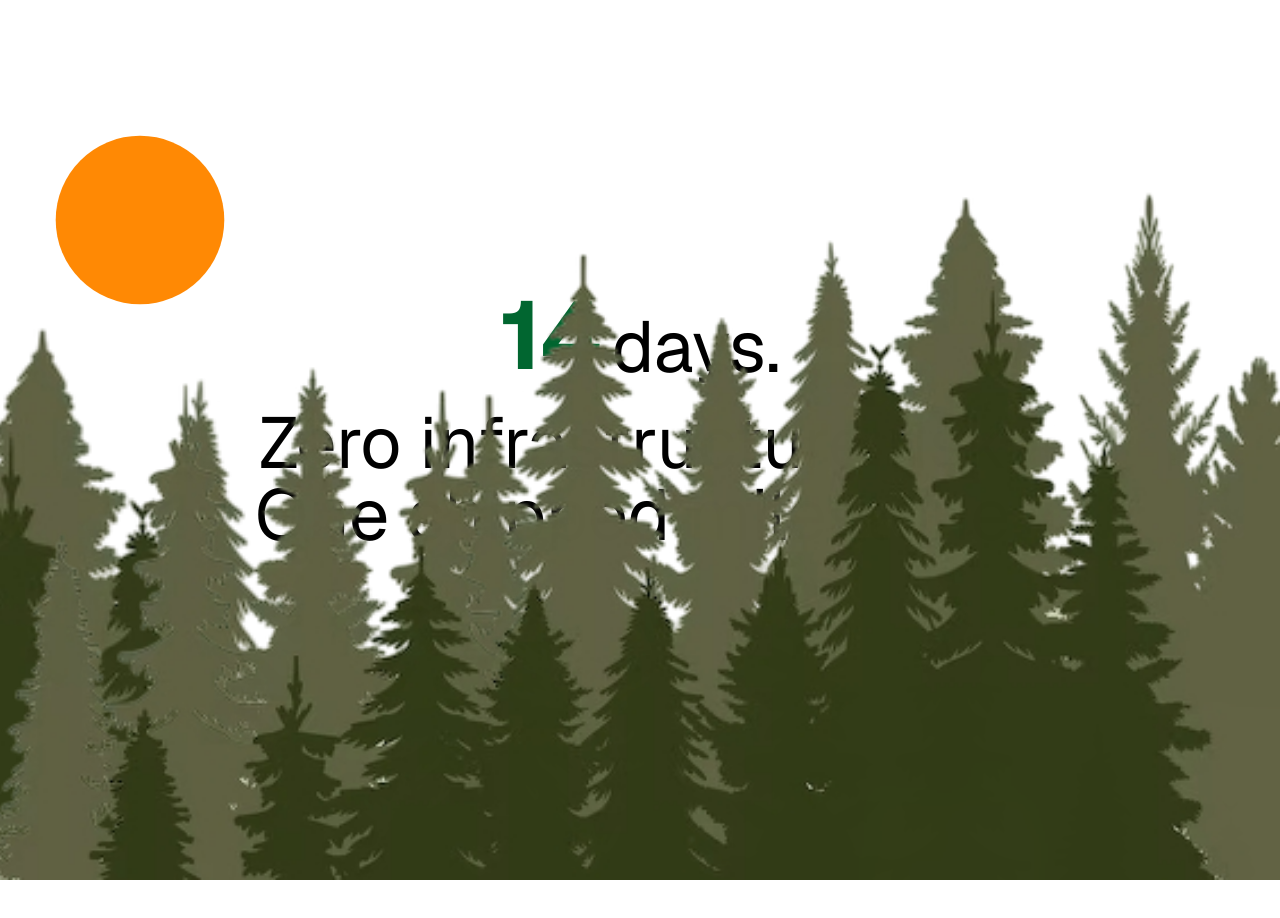
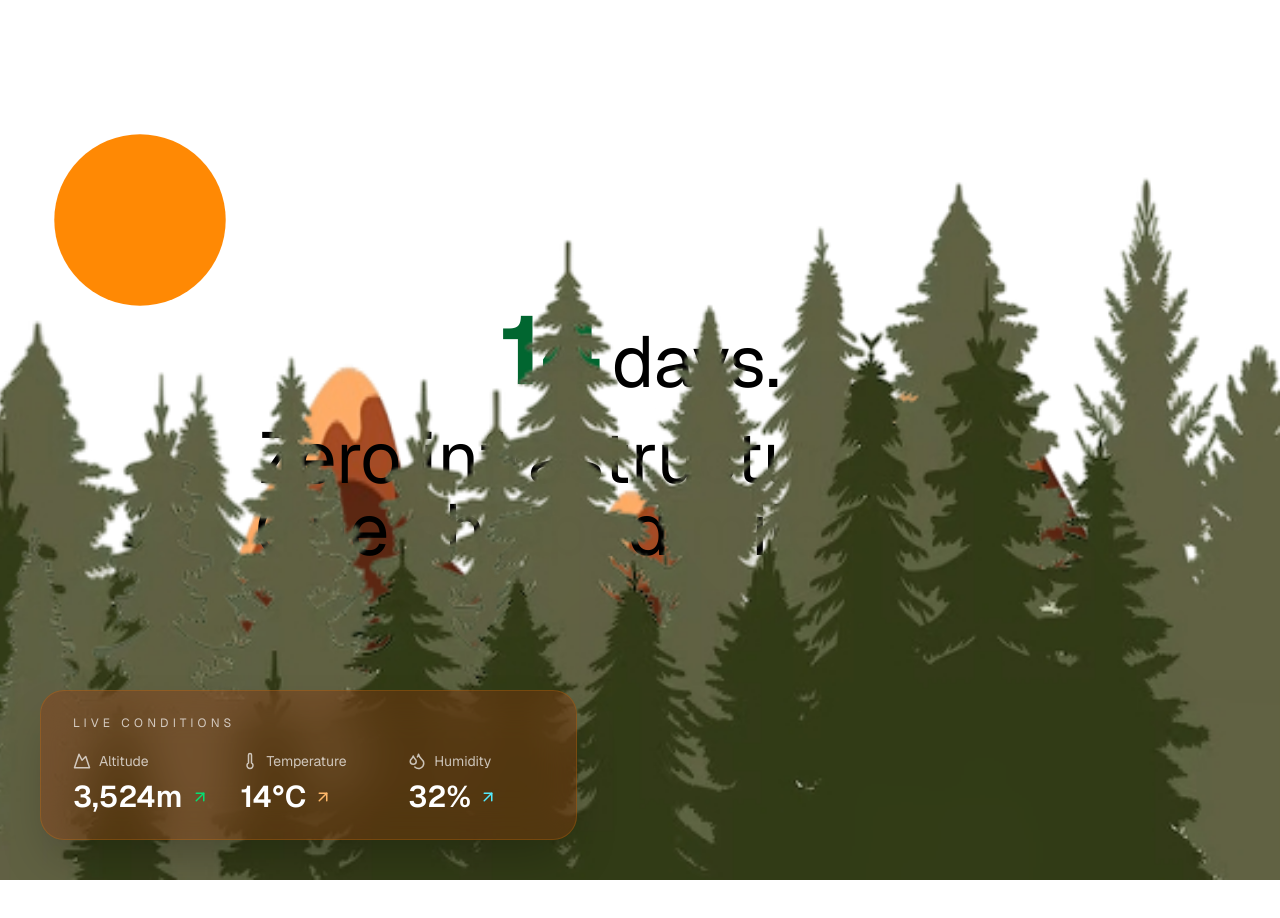
Before and after one commit to zak336/indianpeople, a Next.js app: page / in a window 1280 px wide. Shown: the part 1520-2438 px from the top of the page. Built offline with nearby package versions, Linux system fonts and the light colour scheme.

Commit message:
updating the ui/ux

```diff
--- a/app/page.tsx
+++ b/app/page.tsx
@@ -2,6 +2,7 @@
 
 import ExpeditionReceipt from "@/components/BookingCard";
 import About from "@/components/ScrollAbout";
+import ScrollGallery from "@/components/ScrollGallery";
 import ScrollHorizontal from "@/components/ScrollHorizontal";
 import Programs from "@/components/ScrollPrograms";
 import Hero from "@/components/ScrollZoomHero";
@@ -35,6 +36,7 @@ export default function Home() {
      <About />
      <Programs/>
      <ExpeditionReceipt />
+     <ScrollGallery />
       {/* <section className="panel sticky top-0 z-40 flex h-screen items-center justify-center bg-zinc-700 text-6xl font-bold text-white">
         Section 3
       </section> */}
--- a/components/BookingCard.tsx
+++ b/components/BookingCard.tsx
@@ -63,7 +63,7 @@ useMotionValueEvent(scrollYProgress, "change", (latest) => {
 <section ref={receiptRef} className="relative h-[350vh]">
   <motion.div className="sticky top-0 h-screen w-full max-w-2xl mx-auto bg-white">
         {/* Header */}
-        <div className="border-b border-dashed border-stone-300 pb-6 pt-5 text-center">
+        <div className="border-b border-dashed border-stone-300 pb-6 pt-10 mb-20 text-center">
           <h1 className="text-3xl font-bold tracking-[0.3em] text-stone-900">
             EXPEDITION
           </h1>
--- a/components/ScrollAbout.tsx
+++ b/components/ScrollAbout.tsx
@@ -7,7 +7,12 @@ import {
   useSpring,
 } from "framer-motion";
 import { useRef, useState } from "react";
-
+import {
+  ArrowUpRight,
+  Thermometer,
+  Droplets,
+  Mountain,
+} from "lucide-react";
 export default function About() {
   const ref = useRef(null);
   const hasStarted = useRef(false);
@@ -104,9 +109,89 @@ export default function About() {
           style={{scale: sunScale, opacity: headingOpacity}} >
           </motion.div>
         </div>
+        <div className="absolute left-10 bottom-10 z-30">
+  <div className="rounded-3xl border border-orange-400/20 bg-orange-800/30 backdrop-blur-xl px-8 py-6 shadow-2xl">
+
+    <p className="mb-5 text-xs uppercase tracking-[0.35em] text-white/70">
+      Live Conditions
+    </p>
+
+    <div className="grid grid-cols-3 gap-8">
+
+      {/* Altitude */}
+      <div>
+        <div className="mb-2 flex items-center gap-2 text-white/70">
+          <Mountain size={18} />
+          <span className="text-sm">Altitude</span>
+        </div>
+
+        <div className="flex items-center gap-2">
+          <p className="text-3xl font-semibold text-white">
+            3,524m
+          </p>
+
+          <ArrowUpRight
+            size={18}
+            className="text-green-400"
+          />
+        </div>
+      </div>
+
+      {/* Temperature */}
+      <div>
+        <div className="mb-2 flex items-center gap-2 text-white/70">
+          <Thermometer size={18} />
+          <span className="text-sm">Temperature</span>
+        </div>
+
+        <div className="flex items-center gap-2">
+          <p className="text-3xl font-semibold text-white">
+            14°C
+          </p>
+
+          <ArrowUpRight
+            size={18}
+            className="text-orange-300"
+          />
+        </div>
+      </div>
+
+      {/* Humidity */}
+      <div>
+        <div className="mb-2 flex items-center gap-2 text-white/70">
+          <Droplets size={18} />
+          <span className="text-sm">Humidity</span>
+        </div>
+
+        <div className="flex items-center gap-2">
+          <p className="text-3xl font-semibold text-white">
+            32%
+          </p>
+
+          <ArrowUpRight
+            size={18}
+            className="text-cyan-300"
+          />
+        </div>
+      </div>
+
+    </div>
+  </div>
+</div>
+        <div className="">
+        <motion.img
+        style={{
+          y: headingY,
+        }}
+          className="absolute top-0 left-0 bottom-0 right-0 z-10 h-[100vh] w-full"
+          //  src="https://media.istockphoto.com/id/1316556788/vector/simple-color-vector-drawing-in-flat-style-mountain-range-rocky-panoramic-landscape-nature.jpg?s=170667a&w=0&k=20&c=dKBX31q44XIcTXK3UrFjuy_MMbKviZnGK_TjXE_yS34="/>
+          src="/assets/mountain.png"
+/>
+<div className="absolute  left-0 bottom-0 w-full h-[25vh] bg-[#313b16]" />
+        </div>
         {/* Heading */}
         <motion.div
-          className="absolute inset-0  flex items-center justify-center"
+          className="absolute inset-0  flex items-center justify-center z-10"
           style={{
             y: headingY,
             opacity: headingOpacity,
@@ -145,7 +230,7 @@ export default function About() {
               scale: leftForestScale,
               x: leftForestX,
               scaleX: -1,
-              opacity: headingOpacity,
+              opacity: 1,
             }}
           />
 
@@ -155,7 +240,7 @@ export default function About() {
             className="absolute bottom-0 right-0 h-full w-auto object-contain origin-bottom-right"
             style={{
               scale: rightForestScale,
-              opacity: headingOpacity,
+              opacity: 1,
             }}
           />
         </div>
--- /dev/null
+++ b/components/ScrollGallery.tsx
@@ -0,0 +1,172 @@
+"use client";
+
+import {
+  motion,
+  useScroll,
+  useTransform,
+  useSpring,
+  cubicBezier,
+} from "framer-motion";
+import { useMemo, useRef } from "react";
+
+const images = [
+  {
+    src: "https://images.unsplash.com/photo-1500530855697-b586d89ba3ee?auto=format&fit=crop&w=1200&q=80",
+    title: "Pangong Tso",
+    subtitle: "Crystal blue alpine lake",
+  },
+  {
+    src: "https://images.unsplash.com/photo-1518005020951-eccb494ad742?auto=format&fit=crop&w=1200&q=80",
+    title: "Nubra Valley",
+    subtitle: "Cold desert & sand dunes",
+  },
+  {
+    src: "https://images.unsplash.com/photo-1464822759023-fed622ff2c3b?auto=format&fit=crop&w=1200&q=80",
+    title: "Leh",
+    subtitle: "Gateway to the Himalayas",
+  },
+  {
+    src: "https://images.unsplash.com/photo-1470770841072-f978cf4d019e?auto=format&fit=crop&w=1200&q=80",
+    title: "Thiksey Monastery",
+    subtitle: "Ancient Buddhist heritage",
+  },
+  {
+    src: "https://images.unsplash.com/photo-1501785888041-af3ef285b470?auto=format&fit=crop&w=1200&q=80",
+    title: "Tso Moriri",
+    subtitle: "Peaceful high-altitude lake",
+  },
+  {
+    src: "https://images.unsplash.com/photo-1469474968028-56623f02e42e?auto=format&fit=crop&w=1200&q=80",
+    title: "Khardung La",
+    subtitle: "Legendary mountain pass",
+  },
+  {
+    src: "https://images.unsplash.com/photo-1441974231531-c6227db76b6e?auto=format&fit=crop&w=1200&q=80",
+    title: "Prayer Flags",
+    subtitle: "Spirit of Ladakh",
+  },
+  {
+    src: "https://images.unsplash.com/photo-1507525428034-b723cf961d3e?auto=format&fit=crop&w=1200&q=80",
+    title: "Himalayan Retreat",
+    subtitle: "Reconnect with nature",
+  },
+];
+export default function ScrollGallery() {
+  const ref = useRef(null);
+
+  const { scrollYProgress } = useScroll({
+    target: ref,
+    offset: ["start center", "end end"],
+  });
+
+  const progress = useSpring(scrollYProgress);
+const spacing = 260;
+
+const cards = images.map((_, i) => {
+  // Center the entire gallery
+  const offset = i - (images.length - 1) / 2;
+
+  return {
+    x: offset * spacing + (Math.random() - 0.5) * 40,
+
+    // Small vertical variation
+    y: (Math.random() - 0.5) * 120,
+
+    // Slight rotation for editorial feel
+    rotate: (Math.random() - 0.5) * 12,
+
+    // Slight scale variation
+    scale: 0.95 + Math.random() * 0.08,
+
+    // Layering
+    z: Math.random() * 100,
+  };
+});
+
+  return (
+    <section
+      ref={ref}
+      className="relative h-[350vh] bg-white-100"
+    >
+      <div className="sticky top-0 h-screen overflow-hidden flex items-center justify-center">
+        <div className="absolute top-0 border-b border-dashed border-stone-300 pb-6 pt-10 mb-20 text-center">
+          <h1 className="text-3xl font-bold tracking-[0.2em] text-stone-900">
+            The Spirit of Ladakh
+          </h1>
+
+          <p className="mt-2 text-xs uppercase tracking-[0.3em] text-stone-900">
+            Witness timeless landscapes, sacred traditions, and moments that reconnect you with nature.
+          </p>
+        </div>
+
+
+                 {images.map((images, i) => {
+    const delay = i * 0.07;const x = useTransform(
+  progress,
+  [0, 0.85, 1],
+  [0, cards[i].x * 1.08, cards[i].x]
+);
+
+const y = useTransform(
+  progress,
+  [0, 1],
+  [0, cards[i].y]
+);
+
+const rotate = useTransform(
+  progress,
+  [0, 1],
+  [0, cards[i].rotate]
+);
+
+const scale = useTransform(
+  progress,
+  [0, 0.6, 1],
+  [0.85, 1.05, cards[i].scale]
+);
+const opacity = useTransform(
+  progress,
+  [delay, delay + 0.15],
+  [0, 1]
+);
+
+const blur = useTransform(
+  progress,
+  [0, 0.25],
+  ["8px", "0px"]
+);
+          return (
+            <motion.img
+              key={i}
+              src={images.src}
+              alt=""
+              drag
+              dragElastic={0.15}
+              whileHover={{
+                scale: 1.08,
+                zIndex: 100,
+              }}
+              style={{
+                 x,
+    y,
+    rotate,
+    scale,
+    opacity:opacity,
+    filter: blur,
+    transformPerspective: 1000,
+    transformStyle: "preserve-3d",
+              }}
+              className="absolute
+                         w-100
+                         h-90
+                         rounded-2xl
+                         object-cover
+                         shadow-2xl
+                         cursor-grab"
+            />
+          );
+        })}
+      </div>
+    </section>
+  );
+}
--- a/next.config.ts
+++ b/next.config.ts
@@ -8,6 +8,18 @@ const nextConfig: NextConfig = {
         protocol:"https",
         hostname:"picsum.photos"
       },
+      {
+        protocol: "https",
+        hostname:"images.openai"
+      },
+      {
+        protocol:"https",
+        hostname:"png.pngtree",
+      },
+      {
+        protocol:"https",
+        hostname:"img.freepik"
+      }
     ],
   },
 };
```
Also changed, not shown: components/ScrollPrograms.tsx (+31 -13 lines), public/assets/mountain.png (added), 1 other file (tests, documents, lock files or other folders).
